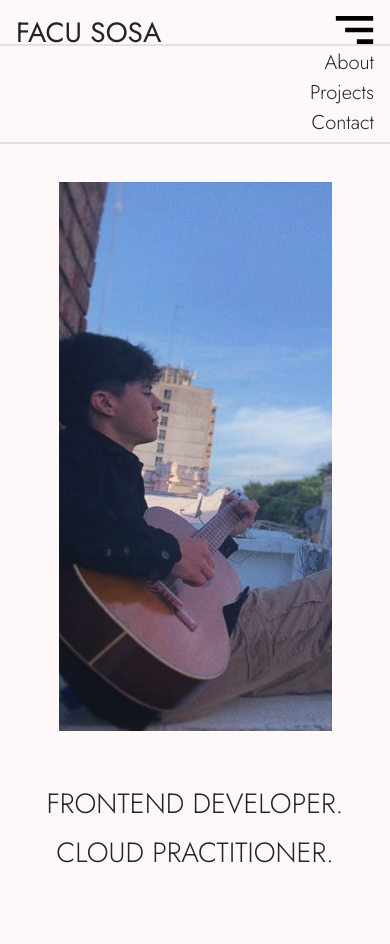
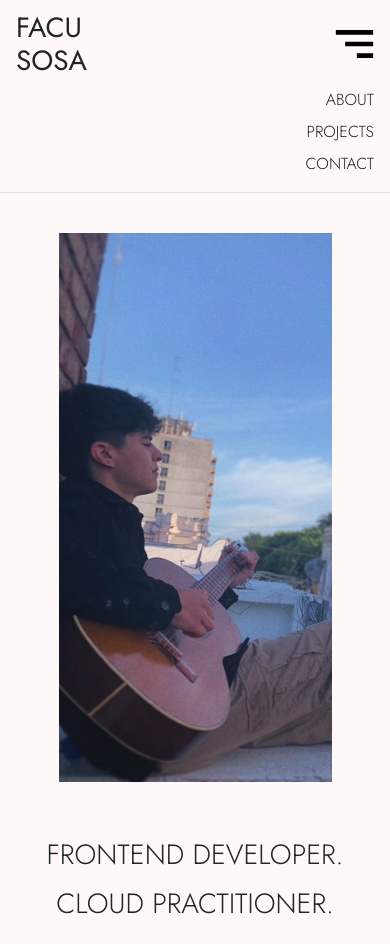
Before and after one commit to facundososa559/portfolio, a React (Create React App) app: page / in a window 390 px wide. Both pictures are taken after a click on the button 354 px from the left and 30 px from the top of the page. Before the commit the page ends 893 px from the top, so only its background shows below. Built offline with nearby package versions, Linux system fonts and the light colour scheme.

Commit message:
fix nav mobile

```diff
--- a/src/App.css
+++ b/src/App.css
@@ -21,6 +21,10 @@ body {
   width: 65%;
 }
 
+.w-min-content {
+  width: min-content;
+}
+
 .line {
   border: solid 1px #8b818137;
   width: 100%;
@@ -30,15 +34,19 @@ body {
 
 .header-container {
   display: grid;
-  grid-template-columns: repeat(2, 1fr);
+  grid-template-columns: repeat(2, max-content);
+  grid-template-rows: 72px max-content;
+  justify-content: space-between;
+  align-items: center;
   background-color: #FFF8F8;
+  border-bottom: solid 1px #8b818137;
 }
 
 
 /* NAVEGADOR */
 
-.nav-links-enter {
-  height: 0;
+.nav-container {
+  grid-column: -3 / -1;
 }
 
 
--- a/src/components/Header.jsx
+++ b/src/components/Header.jsx
@@ -1,12 +1,22 @@
-import React from 'react'
+import React, { useState } from 'react'
 import NavBar from './NavBar'
 import { Link } from 'react-router-dom'
+import menuIcon from '../assets/menu-icon.svg'
 
 function Header() {
+  const [open, setOpen] = useState(false)
+
+  const handleOpen = () => {
+    setOpen(!open)
+  }
+
   return (
-    <header className='header-container pt-3 px-3 sticky-top'>
-        <h1 className='m-0'><Link to='/' className='nav-link fs-1 fw-normal'>FACU SOSA</Link></h1>
-        <NavBar/>
+    <header className='header-container py-2 px-3 sticky-top'>
+      <h1 className='w-min-content m-0'><Link to='/' className='nav-link fs-1 fw-normal'>FACU SOSA</Link></h1>
+      <button onClick={handleOpen} className='btn border-0 p-0 w-min-content'><img src={menuIcon} alt="menu-icon.svg" /></button>
+      <nav className='nav-container text-end'>
+        {open === true && <NavBar />}
+      </nav>
     </header>
   )
 }
--- a/src/components/NavBar.jsx
+++ b/src/components/NavBar.jsx
@@ -1,35 +1,13 @@
-import React, { useState } from 'react'
-import { Link, useLocation } from 'react-router-dom'
-import { TransitionGroup, CSSTransition } from 'react-transition-group';
-import menuIcon from '../assets/menu-icon.svg'
+import React from 'react'
+import { Link } from 'react-router-dom'
 
 function NavBar() {
-  const location = useLocation();
-
-  const [open, setOpen] = useState(false)
-
-  const handleOpen = () => {
-    setOpen(!open)
-  }
-
   return (
-    <nav className='text-end'>
-      <button onClick={handleOpen} className='btn border-0 p-0'><img src={menuIcon} alt="menu-icon.svg" /></button>
-      <div className='line position-absolute end-0'></div>
-      {open === true &&
-      <TransitionGroup>
-        <CSSTransition key={location.pathname} className='position-static' classNames="fade" timeout={1000}>
-          <div className='w-100 nav-links-enter' location={location}>
-            <ul className='d-grid m-0 px-0 py-1'>
-              <li className='list-group-item'><Link to='/about' className='nav-link fs-5 fw-light'>About</Link></li>
-              <li className='list-group-item'><Link to='/projects' className='nav-link fs-5 fw-light'>Projects</Link></li>
-              <li className='list-group-item'><Link to='/contact' className='nav-link fs-5 fw-light'>Contact</Link></li>
-            </ul>
-            <div className='line position-absolute end-0'></div>
-          </div>
-        </CSSTransition>
-      </TransitionGroup>}
-     </nav>
+    <ul className='nav-links d-grid m-0 px-0 py-1'>
+      <li className='nav-links list-group-item my-1'><Link to='/about' className='nav-link fs-6 fw-light'>ABOUT</Link></li>
+      <li className='nav-links list-group-item my-1'><Link to='/projects' className='nav-link fs-6 fw-light'>PROJECTS</Link></li>
+      <li className='nav-links list-group-item my-1'><Link to='/contact' className='nav-link fs-6 fw-light'>CONTACT</Link></li>
+    </ul>
   )
 }
 
```
